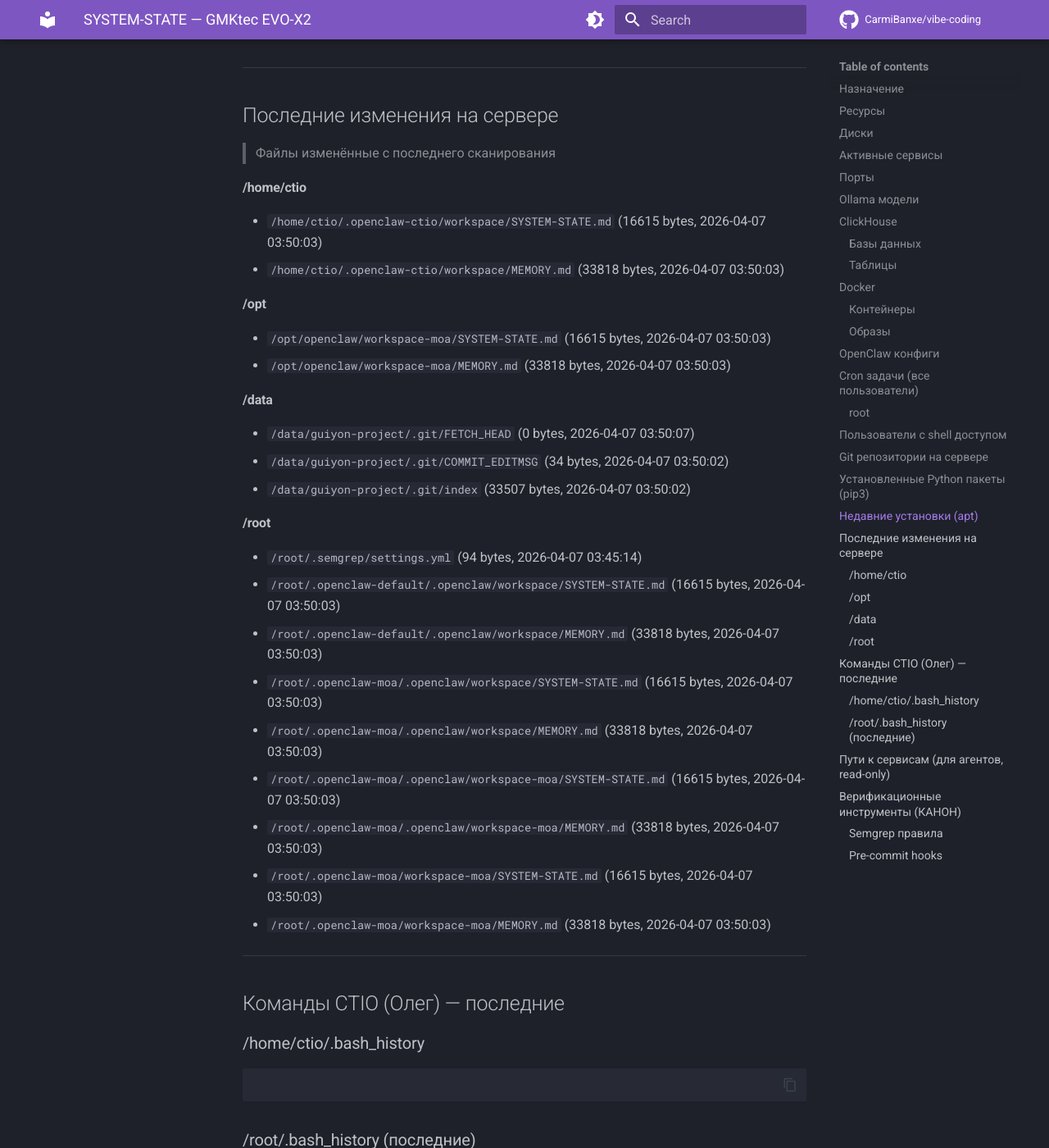
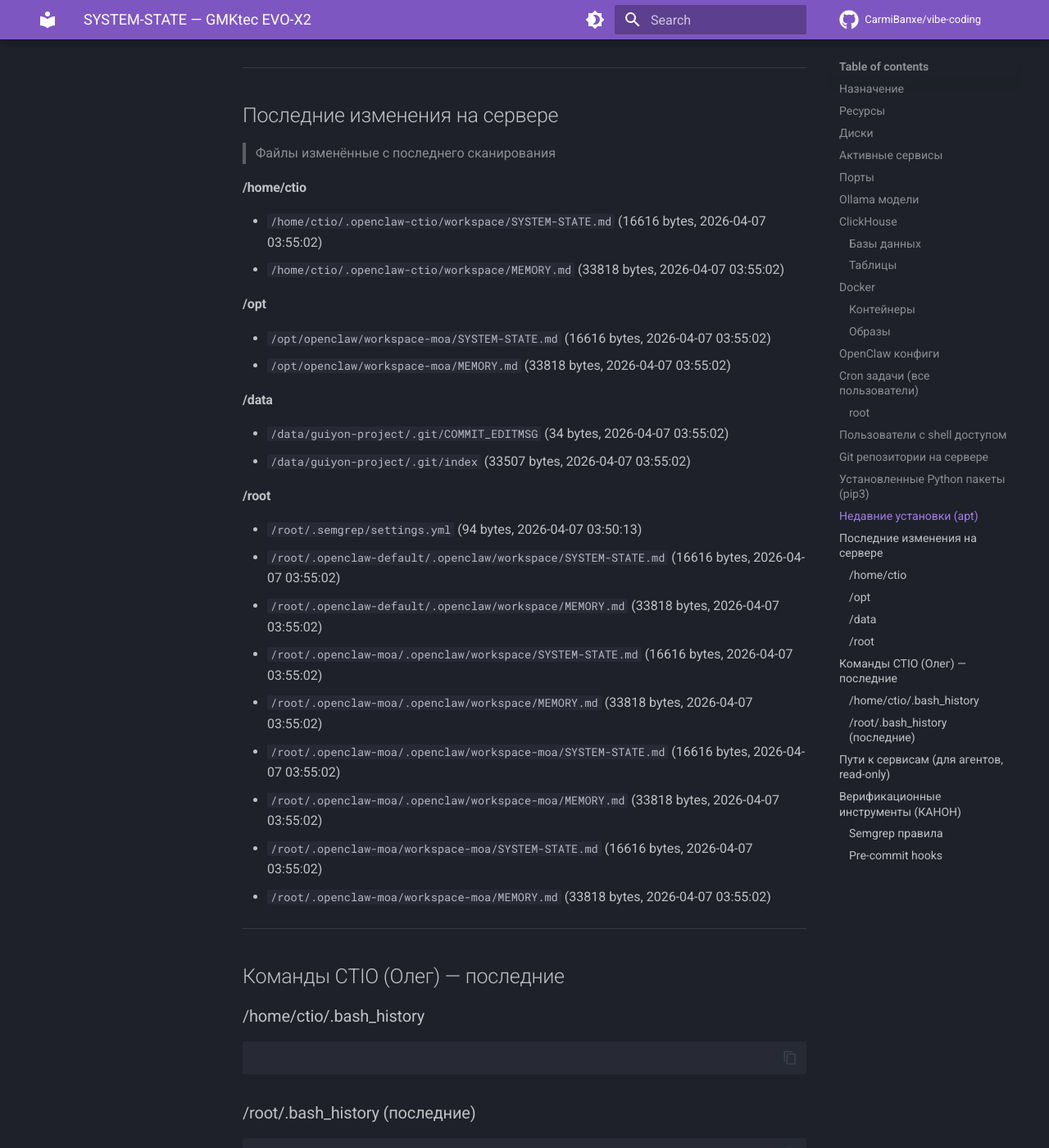
Before and after one commit to CarmiBanxe/vibe-coding, an MkDocs documentation site: the page built from docs/SYSTEM-STATE.md, in a window 1280 px wide and 1400 px high, scrolled down 13841 px. Shown: the whole window at 82% size. Built offline with MkDocs 1.6.1 and Material for MkDocs 9.7.7, drawn with Linux system fonts in a browser that asks for light colours; comment, search, counter and statistics services are not loaded; some of the changed text lies outside the part shown.

Commit message:
auto: SYSTEM-STATE v2 update (2026-04-07 03:55 CEST)

```diff
--- a/docs/SYSTEM-STATE.md
+++ b/docs/SYSTEM-STATE.md
@@ -1,6 +1,6 @@
 # SYSTEM-STATE — GMKtec EVO-X2
 > Автоматически обновляется каждые 5 минут
-> Последнее сканирование: 2026-04-07 03:50 CEST
+> Последнее сканирование: 2026-04-07 03:55 CEST
 > Источник: ctio-watcher.sh v2 (cron)
 
 ## Назначение
@@ -187,8 +187,8 @@
 | qwen3-banxe-v2:latest | 17.3 GB | 2026-04-03 |
 | qwen3-banxe:latest | 17.3 GB | 2026-04-02 |
 | qwen3:30b-a3b | 17.3 GB | 2026-04-02 |
+| huihui_ai/glm-4.7-flash-abliterated:latest | 17.5 GB | 2026-03-26 |
 | gurubot/gpt-oss-derestricted:20b | 14.7 GB | 2026-03-26 |
-| huihui_ai/glm-4.7-flash-abliterated:latest | 17.5 GB | 2026-03-26 |
 
 ## ClickHouse
 ### Базы данных
@@ -379,28 +379,27 @@
 
 
 #### /home/ctio
-- `/home/ctio/.openclaw-ctio/workspace/SYSTEM-STATE.md` (16615 bytes, 2026-04-07 03:50:03)
-- `/home/ctio/.openclaw-ctio/workspace/MEMORY.md` (33818 bytes, 2026-04-07 03:50:03)
+- `/home/ctio/.openclaw-ctio/workspace/SYSTEM-STATE.md` (16616 bytes, 2026-04-07 03:55:02)
+- `/home/ctio/.openclaw-ctio/workspace/MEMORY.md` (33818 bytes, 2026-04-07 03:55:02)
 
 #### /opt
-- `/opt/openclaw/workspace-moa/SYSTEM-STATE.md` (16615 bytes, 2026-04-07 03:50:03)
-- `/opt/openclaw/workspace-moa/MEMORY.md` (33818 bytes, 2026-04-07 03:50:03)
+- `/opt/openclaw/workspace-moa/SYSTEM-STATE.md` (16616 bytes, 2026-04-07 03:55:02)
+- `/opt/openclaw/workspace-moa/MEMORY.md` (33818 bytes, 2026-04-07 03:55:02)
 
 #### /data
-- `/data/guiyon-project/.git/FETCH_HEAD` (0 bytes, 2026-04-07 03:50:07)
-- `/data/guiyon-project/.git/COMMIT_EDITMSG` (34 bytes, 2026-04-07 03:50:02)
-- `/data/guiyon-project/.git/index` (33507 bytes, 2026-04-07 03:50:02)
+- `/data/guiyon-project/.git/COMMIT_EDITMSG` (34 bytes, 2026-04-07 03:55:02)
+- `/data/guiyon-project/.git/index` (33507 bytes, 2026-04-07 03:55:02)
 
 #### /root
-- `/root/.semgrep/settings.yml` (94 bytes, 2026-04-07 03:45:14)
-- `/root/.openclaw-default/.openclaw/workspace/SYSTEM-STATE.md` (16615 bytes, 2026-04-07 03:50:03)
-- `/root/.openclaw-default/.openclaw/workspace/MEMORY.md` (33818 bytes, 2026-04-07 03:50:03)
-- `/root/.openclaw-moa/.openclaw/workspace/SYSTEM-STATE.md` (16615 bytes, 2026-04-07 03:50:03)
-- `/root/.openclaw-moa/.openclaw/workspace/MEMORY.md` (33818 bytes, 2026-04-07 03:50:03)
-- `/root/.openclaw-moa/.openclaw/workspace-moa/SYSTEM-STATE.md` (16615 bytes, 2026-04-07 03:50:03)
-- `/root/.openclaw-moa/.openclaw/workspace-moa/MEMORY.md` (33818 bytes, 2026-04-07 03:50:03)
-- `/root/.openclaw-moa/workspace-moa/SYSTEM-STATE.md` (16615 bytes, 2026-04-07 03:50:03)
-- `/root/.openclaw-moa/workspace-moa/MEMORY.md` (33818 bytes, 2026-04-07 03:50:03)
+- `/root/.semgrep/settings.yml` (94 bytes, 2026-04-07 03:50:13)
+- `/root/.openclaw-default/.openclaw/workspace/SYSTEM-STATE.md` (16616 bytes, 2026-04-07 03:55:02)
+- `/root/.openclaw-default/.openclaw/workspace/MEMORY.md` (33818 bytes, 2026-04-07 03:55:02)
+- `/root/.openclaw-moa/.openclaw/workspace/SYSTEM-STATE.md` (16616 bytes, 2026-04-07 03:55:02)
+- `/root/.openclaw-moa/.openclaw/workspace/MEMORY.md` (33818 bytes, 2026-04-07 03:55:02)
+- `/root/.openclaw-moa/.openclaw/workspace-moa/SYSTEM-STATE.md` (16616 bytes, 2026-04-07 03:55:02)
+- `/root/.openclaw-moa/.openclaw/workspace-moa/MEMORY.md` (33818 bytes, 2026-04-07 03:55:02)
+- `/root/.openclaw-moa/workspace-moa/SYSTEM-STATE.md` (16616 bytes, 2026-04-07 03:55:02)
+- `/root/.openclaw-moa/workspace-moa/MEMORY.md` (33818 bytes, 2026-04-07 03:55:02)
 
 ---
 
```
Also changed, not shown: other parts of docs/SYSTEM-STATE.md (+5 -5 lines).
